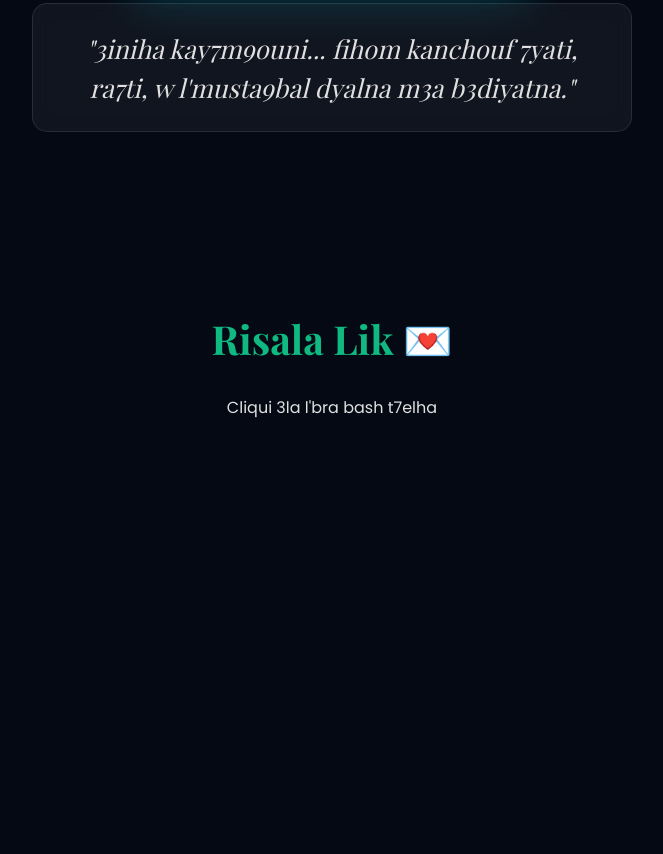
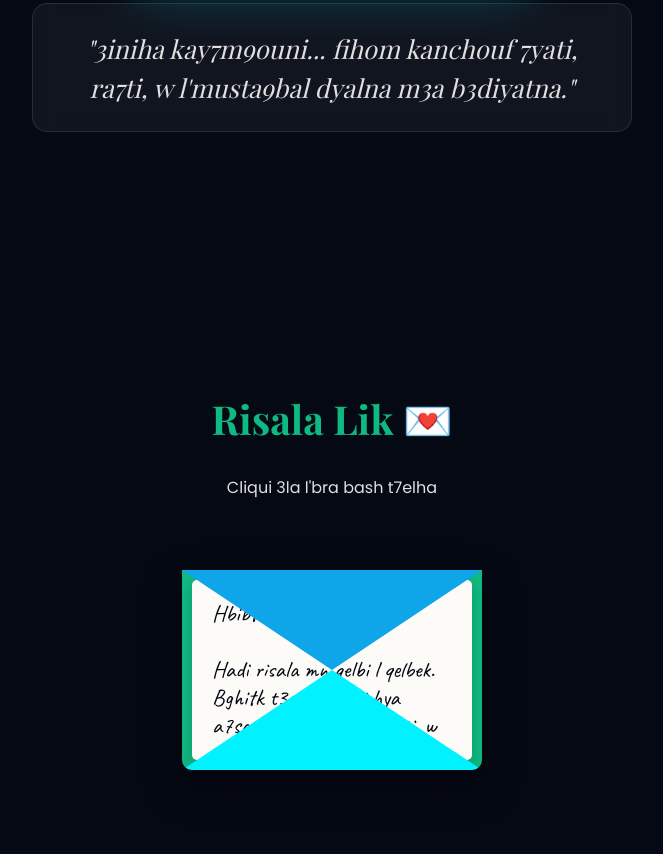
Before and after one commit to Almohtarif29/assia, a plain HTML site: page index.html in a window 1280 px wide. Shown: the part 4214-5068 px from the top of the page, without its empty margins (308-971 px from the left). Before the commit the page ends 4654 px from the top, so only its background shows below. Drawn offline with nearby package versions, Linux system fonts and the light colour scheme; a web font is replaced by a local one.

Commit message:
Update style.css

```diff
--- a/style.css
+++ b/style.css
@@ -1,3 +1,6 @@
+/* =========================================
+   1. Reset & Base
+   ========================================= */
 * {
     margin: 0;
     padding: 0;
@@ -6,23 +9,22 @@
 
 body {
     background-color: #050914;
-    /* K7al mghlo9 b7al lil */
     color: #ffffff;
     font-family: 'Poppins', sans-serif;
     overflow-x: hidden;
 }
 
-/* L'background m3a l'glow lkhedar w l'zre9 */
+/* =========================================
+   2. Background & Stars
+   ========================================= */
 #app-container {
     position: relative;
     min-height: 100vh;
-    /* Dwiwat khfaf b l'azraq w lkhedar */
     background: radial-gradient(circle at 15% 50%, rgba(16, 185, 129, 0.15), transparent 50%),
-        radial-gradient(circle at 85% 30%, rgba(0, 242, 254, 0.15), transparent 50%);
+                radial-gradient(circle at 85% 30%, rgba(0, 242, 254, 0.15), transparent 50%);
     z-index: 1;
 }
 
-/* Njimat (Stars) kaytiro f l'background */
 .stars {
     position: fixed;
     top: 0;
@@ -44,16 +46,13 @@
 }
 
 @keyframes twinkle {
-    0% {
-        transform: translateY(0);
-    }
-
-    100% {
-        transform: translateY(-200px);
-    }
+    0% { transform: translateY(0); }
+    100% { transform: translateY(-200px); }
 }
 
-/* L'Wejha lewla (Hero Section) */
+/* =========================================
+   3. L'Wejha lewla (Hero Section)
+   ========================================= */
 .hero {
     height: 100vh;
     display: flex;
@@ -69,7 +68,6 @@
 h1 {
     font-family: 'Playfair Display', serif;
     font-size: 4.5rem;
-    /* Loun dyal text mkhale6 bin lkhedar w lazraq */
     background: linear-gradient(to right, #00f2fe, #4facfe, #10b981);
     -webkit-background-clip: text;
     -webkit-text-fill-color: transparent;
@@ -86,30 +84,18 @@
 }
 
 @keyframes fadeInDown {
-    from {
-        opacity: 0;
-        transform: translateY(-30px);
-    }
-
-    to {
-        opacity: 1;
-        transform: translateY(0);
-    }
+    from { opacity: 0; transform: translateY(-30px); }
+    to { opacity: 1; transform: translateY(0); }
 }
 
 @keyframes fadeInUp {
-    from {
-        opacity: 0;
-        transform: translateY(30px);
-    }
-
-    to {
-        opacity: 1;
-        transform: translateY(0);
-    }
+    from { opacity: 0; transform: translateY(30px); }
+    to { opacity: 1; transform: translateY(0); }
 }
 
-/* CSS dyal Story Section */
+/* =========================================
+   4. Story Section (Kifash Bdat Lqissa)
+   ========================================= */
 .story-section {
     padding: 80px 20px;
     display: flex;
@@ -123,16 +109,13 @@
     font-family: 'Playfair Display', serif;
     font-size: 2.5rem;
     color: #10b981;
-    /* Lkhedar li katbghi Assia */
     margin-bottom: 30px;
     text-align: center;
 }
 
 .story-card {
     background: rgba(255, 255, 255, 0.05);
-    /* Khalfiya chfafa */
     backdrop-filter: blur(10px);
-    /* Kayrdha b7al djaj */
     -webkit-backdrop-filter: blur(10px);
     border: 1px solid rgba(255, 255, 255, 0.1);
     border-radius: 20px;
@@ -156,7 +139,9 @@
     font-family: 'Poppins', sans-serif;
 }
 
-/* CSS dyal Gallery */
+/* =========================================
+   5. Gallery & Promises
+   ========================================= */
 .gallery-section,
 .promises-section {
     padding: 60px 20px;
@@ -190,11 +175,9 @@
     width: 100%;
     height: 100%;
     object-fit: cover;
-    /* Bash tswira tched blasa m9adda blama tt3wej */
     transition: transform 0.4s ease;
 }
 
-/* L'animation mlli kadi souri fo9 tswira */
 .img-box:hover {
     transform: translateY(-10px);
     box-shadow: 0 10px 30px rgba(0, 242, 254, 0.4);
@@ -203,10 +186,8 @@
 
 .img-box:hover img {
     transform: scale(1.1);
-    /* Tswira katkber chwiya mn ldakhel */
 }
 
-/* CSS dyal Promise Card (b7al Story Card chwiya) */
 .promise-card {
     border-color: rgba(0, 242, 254, 0.3);
 }
@@ -222,7 +203,9 @@
     color: #00f2fe;
 }
 
-/* CSS dyal Countdown */
+/* =========================================
+   6. Countdown
+   ========================================= */
 .countdown-section {
     padding: 60px 20px;
     display: flex;
@@ -262,7 +245,6 @@
     font-size: 2.5rem;
     font-weight: 700;
     color: #00f2fe;
-    /* Zre9 kaylme3 */
     font-family: 'Playfair Display', serif;
 }
 
@@ -274,7 +256,9 @@
     letter-spacing: 2px;
 }
 
-/* CSS dyal Reasons 3D Flip Cards */
+/* =========================================
+   7. Reasons 3D Flip Cards
+   ========================================= */
 .reasons-section {
     padding: 60px 20px;
     display: flex;
@@ -293,16 +277,13 @@
     max-width: 1000px;
 }
 
-/* L'm9yas dyal l'carte w 3D perspective */
 .flip-card {
     background-color: transparent;
     width: 220px;
     height: 250px;
     perspective: 1000px;
-    /* Hada li kay3ti l'effet 3D */
 }
 
-/* L'container li kaydor */
 .flip-card-inner {
     position: relative;
     width: 100%;
@@ -312,12 +293,10 @@
     transform-style: preserve-3d;
 }
 
-/* Mlli kan7to souri (Hover) */
 .flip-card:hover .flip-card-inner {
     transform: rotateY(180deg);
 }
 
-/* L'qodam w lor dyal carte */
 .flip-card-front,
 .flip-card-back {
     position: absolute;
@@ -366,22 +345,9 @@
     line-height: 1.6;
 }
 
-/* CSS dyal tswirat 3iniha f Sbab #5 */
-.eyes-img {
-    width: 90px;
-    height: 90px;
-    border-radius: 50%;
-    /* Katrod tswira mdowra */
-    object-fit: cover;
-    /* Bash tswira mat3wajch */
-    margin-bottom: 15px;
-    border: 3px solid rgba(0, 242, 254, 0.8);
-    /* I6ar zwiwn b zre9 */
-    box-shadow: 0 0 15px rgba(0, 242, 254, 0.5);
-    /* Glow sghir 3la tswira */
-}
-
-/* CSS dyal Section 3iniha bo7dha (Format 9:16) */
+/* =========================================
+   8. Eyes Special Section (3iniha)
+   ========================================= */
 .eyes-special-section {
     padding: 80px 20px;
     display: flex;
@@ -403,9 +369,7 @@
 .eyes-portrait {
     width: 100%;
     max-width: 400px;
-    /* L'3erd l'aqsa bash matkhesarch f PC */
     aspect-ratio: 9 / 16;
-    /* Hada hwa sser dyal 9:16 kima bghiti */
     border-radius: 20px;
     overflow: hidden;
     box-shadow: 0 15px 50px rgba(0, 242, 254, 0.4);
@@ -415,7 +379,6 @@
 
 .eyes-portrait:hover {
     transform: scale(1.03);
-    /* Katkber chwiya bchwiya mlli t9is'ha */
     box-shadow: 0 20px 60px rgba(16, 185, 129, 0.6);
     border-color: rgba(0, 242, 254, 0.8);
 }
@@ -424,7 +387,6 @@
     width: 100%;
     height: 100%;
     object-fit: cover;
-    /* Bash tswira t3mer blassa kamla blama tt3wej */
 }
 
 .eyes-message {
@@ -446,13 +408,14 @@
     line-height: 1.5;
 }
 
-/* CSS dyal Music Player */
+/* =========================================
+   9. Music Player
+   ========================================= */
 .music-player {
     position: fixed;
     bottom: 30px;
     right: 30px;
     z-index: 999;
-    /* Bash tb9a dima lfo9 fo9 kolchi */
 }
 
 .music-btn {
@@ -478,91 +441,130 @@
     background: linear-gradient(135deg, #10b981, #00f2fe);
 }
 
-/* L'animation mlli tbda tkhdem l'music (Glow kaynbed) */
 .playing {
     animation: pulse-glow 2s infinite;
 }
 
 @keyframes pulse-glow {
-    0% {
-        box-shadow: 0 0 10px rgba(0, 242, 254, 0.5);
-    }
-
-    50% {
-        box-shadow: 0 0 25px rgba(16, 185, 129, 0.9);
-    }
-
-    100% {
-        box-shadow: 0 0 10px rgba(0, 242, 254, 0.5);
-    }
+    0% { box-shadow: 0 0 10px rgba(0, 242, 254, 0.5); }
+    50% { box-shadow: 0 0 25px rgba(16, 185, 129, 0.9); }
+    100% { box-shadow: 0 0 10px rgba(0, 242, 254, 0.5); }
 }
 
 /* =========================================
-   CSS dyal Qlouba mlli tekliqi (Click Magic)
+   10. Qlouba mlli tekliqi (Click Magic)
    ========================================= */
 .click-heart {
     position: fixed;
     font-size: 24px;
     color: #ff3366;
     pointer-events: none;
-    /* Bash may3re9lch l'clique f site */
     transform: translate(-50%, -50%);
-    /* Bash yji msnter m3a souri */
     animation: floatHeart 1s ease-out forwards;
     z-index: 9999;
     text-shadow: 0 0 10px rgba(255, 51, 102, 0.8);
 }
 
 @keyframes floatHeart {
-    0% {
-        transform: translate(-50%, -50%) scale(0.5);
-        opacity: 1;
-    }
-
-    100% {
-        transform: translate(-50%, -150px) scale(1.5);
-        opacity: 0;
-    }
+    0% { transform: translate(-50%, -50%) scale(0.5); opacity: 1; }
+    100% { transform: translate(-50%, -150px) scale(1.5); opacity: 0; }
 }
 
-/* CSS dyal l'karta (Letter) */
+/* =========================================
+   11. Briya (Animated Love Letter) - KAAAMLA
+   ========================================= */
+.letter-section {
+    padding: 80px 20px;
+    display: flex;
+    flex-direction: column;
+    align-items: center;
+    position: relative;
+    z-index: 2;
+    margin-bottom: 100px;
+}
+
+/* L'container dyal l'envelope (bra) */
+.envelope-container {
+    width: 300px;
+    height: 200px;
+    position: relative;
+    cursor: pointer;
+    perspective: 1000px;
+    margin-top: 50px;
+}
+
+/* L'qodam wel lor dyal bra */
+.envelope {
+    width: 100%;
+    height: 100%;
+    position: absolute;
+    background: #10b981;
+    border-radius: 0 0 10px 10px;
+    box-shadow: 0 15px 40px rgba(0, 0, 0, 0.4);
+}
+
+.envelope-front {
+    position: absolute;
+    bottom: 0;
+    width: 0;
+    height: 0;
+    border-left: 150px solid transparent;
+    border-right: 150px solid transparent;
+    border-bottom: 100px solid #00f2fe;
+    border-radius: 0 0 10px 10px;
+    z-index: 3;
+}
+
+.flap {
+    position: absolute;
+    top: 0;
+    width: 0;
+    height: 0;
+    border-left: 150px solid transparent;
+    border-right: 150px solid transparent;
+    border-top: 100px solid #0ea5e9;
+    transform-origin: top;
+    transition: transform 0.6s ease-in-out;
+    z-index: 4;
+}
+
+/* L'warqa l'bidha li fiha l'message */
 .letter {
     position: absolute;
     top: 10px;
     left: 10px;
     width: 280px;
-    height: 180px; /* Mlli tkoun msdouda tkoun 9d l'bra */
+    height: 180px;
     background: #fdfbf7;
     border-radius: 5px;
     padding: 20px;
     box-shadow: 0 5px 15px rgba(0,0,0,0.2);
-    /* Zedna height f l'animation bash twal bchwiya */
     transition: transform 0.6s ease-in-out, height 0.6s ease-in-out;
     z-index: 2;
-    overflow: hidden; /* HADI LI GHAT7EL L'MOUCHKIL: Katkhbe3 ay ktaba kharja mn t7t */
+    overflow: hidden; /* Fix bash mykhrejch text */
 }
 
 .handwriting {
     font-family: 'Caveat', cursive;
-    font-size: 1.45rem; /* Sgherna font ghir waa7d chwiya bash tji mkakra mzyan */
+    font-size: 1.45rem;
     color: #050914;
     line-height: 1.2;
 }
 
-/* Les animations mlli t'cliqui 3la l'bra (Class 'open') */
+/* Animations mlli kat'cliqui */
 .envelope-container.open .flap {
     transform: rotateX(180deg);
-    z-index: 1; /* Katrje3 lor */
+    z-index: 1;
 }
 
 .envelope-container.open .letter {
-    transform: translateY(-160px); /* Katla3 lfo9 kter bash tban */
-    height: 280px; /* L'warqa katwal bash thez l'message kamel blama ykhrej */
-    z-index: 2; /* 9adina z-index bash l'warqa tbqa dakhla wst l'bra mn t7t b7al l'wa9i3 */
+    transform: translateY(-160px);
+    height: 280px; /* L'warqa katwal */
+    z-index: 2;
 }
 
 /* =========================================
-   CSS dyal Wriqat Lward (Falling Petals)
+   12. Wriqat Lward (Falling Petals)
    ========================================= */
 #petals-container {
     position: fixed;
@@ -571,16 +573,13 @@
     width: 100%;
     height: 100%;
     pointer-events: none;
-    /* Bash may7ebsouch l'clique 3la l'bra wla l'music */
     z-index: 999;
     overflow: hidden;
 }
 
 .petal {
     position: absolute;
-    /* Loun 7mer b7al lward */
     background: linear-gradient(135deg, #ff0033, #ff3366);
-    /* Had l'border-radius kay3tiha forma dyal wriqa */
     border-radius: 15px 0 15px 0;
     opacity: 0.7;
     box-shadow: 0 0 10px rgba(255, 51, 102, 0.5);
@@ -592,7 +591,6 @@
         top: -10%;
         transform: translateX(0) rotate(0deg);
     }
-
     100% {
         top: 110%;
         transform: translateX(100px) rotate(360deg);
```
